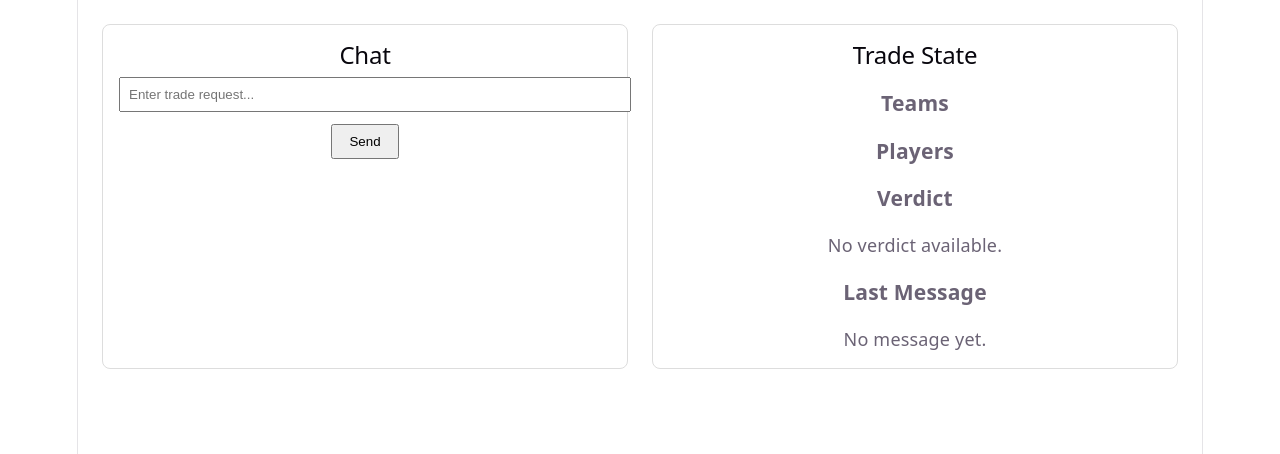
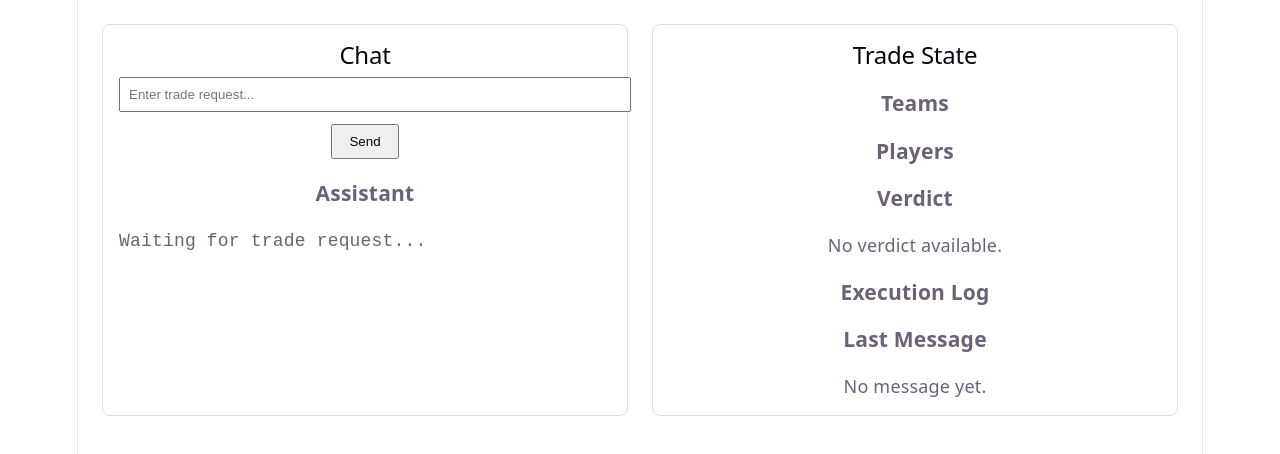
Before and after one commit to IdoDavidi/gambit-trade-chat-mvp, a React (Vite) app in the folder trade-chat-app/: page / in a window 1280 px wide. Shown: the top 454 px of the page. Built offline with nearby package versions, Linux system fonts and the light colour scheme.

Commit message:
finalize submission

```diff
--- a/trade-chat-app/src/App.tsx
+++ b/trade-chat-app/src/App.tsx
@@ -1,6 +1,8 @@
 import { useState } from "react";
+
 import ChatPanel from "./components/ChatPanel";
 import TradeMirror from "./components/TradeMirror";
+
 import "./App.css";
 
 import {
@@ -12,9 +14,13 @@ import { processUserMessage } from "./harness/chatHarness";
 
 function App() {
     const [tradeState, setTradeState] =
-        useState<TradeState>(initialTradeState);
+        useState<TradeState>(
+            initialTradeState
+        );
 
-    const handleSend = async (message: string) => {
+    const handleSend = async (
+        message: string
+    ) => {
         const nextState =
             await processUserMessage(message);
 
@@ -23,9 +29,16 @@ function App() {
 
     return (
         <div className="app-container">
-            <ChatPanel onSend={handleSend} />
+            <ChatPanel
+                onSend={handleSend}
+                assistantMessage={
+                    tradeState.assistantMessage
+                }
+            />
 
-            <TradeMirror tradeState={tradeState} />
+            <TradeMirror
+                tradeState={tradeState}
+            />
         </div>
     );
 }
--- a/trade-chat-app/src/components/ChatPanel.tsx
+++ b/trade-chat-app/src/components/ChatPanel.tsx
@@ -1,13 +1,19 @@
 import { useState } from "react";
 
 interface ChatPanelProps {
-    onSend: (message: string) => void | Promise<void>;
+    onSend: (
+        message: string
+    ) => void | Promise<void>;
+
+    assistantMessage: string;
 }
 
 export default function ChatPanel({
     onSend,
+    assistantMessage,
 }: ChatPanelProps) {
-    const [message, setMessage] = useState("");
+    const [message, setMessage] =
+        useState("");
 
     const handleSend = async () => {
         if (!message.trim()) {
@@ -15,6 +21,7 @@ export default function ChatPanel({
         }
 
         await onSend(message);
+
         setMessage("");
     };
 
@@ -34,6 +41,19 @@ export default function ChatPanel({
             <button onClick={handleSend}>
                 Send
             </button>
+
+            <h3>Assistant</h3>
+
+            <pre
+                style={{
+                    textAlign: "left",
+                    whiteSpace: "pre-wrap",
+                    marginTop: "16px",
+                }}
+            >
+                {assistantMessage ||
+                    "Waiting for trade request..."}
+            </pre>
         </div>
     );
 }
--- a/trade-chat-app/src/components/TradeMirror.tsx
+++ b/trade-chat-app/src/components/TradeMirror.tsx
@@ -51,10 +51,23 @@ export default function TradeMirror({
                 <div>No verdict available.</div>
             )}
 
+            <h3>Execution Log</h3>
+
+            <ul>
+                {tradeState.executionLog.map(
+                    (entry, index) => (
+                        <li key={index}>
+                            {entry}
+                        </li>
+                    )
+                )}
+            </ul>
+
             <h3>Last Message</h3>
 
             <div>
-                {tradeState.lastMessage || "No message yet."}
+                {tradeState.lastMessage ||
+                    "No message yet."}
             </div>
         </div>
     );
--- a/trade-chat-app/src/harness/chatHarness.ts
+++ b/trade-chat-app/src/harness/chatHarness.ts
@@ -7,6 +7,7 @@ import type {
 import type { ToolRequest } from "../types/ToolRequest";
 
 import { generateToolRequestsWithLLM } from "../llm/llmAdapter";
+
 import { setTeams } from "../tools/setTeams";
 import { addPlayer } from "../tools/addPlayer";
 import { requestVerdict } from "../tools/requestVerdict";
@@ -21,9 +22,16 @@ export async function processUserMessage(
     let players: TradePlayer[] = [];
     let verdict: TradeVerdict | null = null;
 
+    const executionLog: string[] = [];
+
     for (const request of toolRequests) {
         if (request.tool === "setTeams") {
             teams = executeSetTeams(request);
+
+            executionLog.push(
+                `setTeams(${request.arguments.teamA}, ${request.arguments.teamB})`
+            );
+
             continue;
         }
 
@@ -32,24 +40,56 @@ export async function processUserMessage(
                 ...players,
                 executeAddPlayer(request),
             ];
+
+            executionLog.push(
+                `addPlayer(${request.arguments.player})`
+            );
+
             continue;
         }
 
         if (request.tool === "requestVerdict") {
-            verdict = requestVerdict(players.length);
+            verdict =
+                requestVerdict(players.length);
+
+            executionLog.push(
+                "requestVerdict()"
+            );
+
             continue;
         }
     }
 
     if (!verdict) {
-        verdict = requestVerdict(players.length);
+        verdict =
+            requestVerdict(players.length);
+
+        executionLog.push(
+            "requestVerdict()"
+        );
     }
+
+    const assistantMessage =
+        [
+            "Trade interpreted successfully.",
+            "",
+            "Tools executed:",
+            ...executionLog,
+            "",
+            `Verdict: ${verdict?.isValid
+                ? "Valid"
+                : "Invalid"
+            }`,
+            verdict?.summary ?? "",
+        ].join("\n");
 
     return {
         lastMessage: message,
+        assistantMessage,
         teams,
         players,
         verdict,
+        executionLog,
     };
 }
 
--- a/trade-chat-app/src/state/tradeState.ts
+++ b/trade-chat-app/src/state/tradeState.ts
@@ -4,22 +4,30 @@ export interface TradePlayer {
     toTeam: string;
 }
 
+export interface TradeVerdict {
+    isValid: boolean;
+    summary: string;
+}
+
 export interface TradeState {
     lastMessage: string;
+
+    assistantMessage: string;
+
     teams: string[];
+
     players: TradePlayer[];
 
     verdict: TradeVerdict | null;
+
+    executionLog: string[];
 }
 
 export const initialTradeState: TradeState = {
     lastMessage: "",
+    assistantMessage: "",
     teams: [],
     players: [],
     verdict: null,
+    executionLog: [],
 };
-
-export interface TradeVerdict {
-    isValid: boolean;
-    summary: string;
-}
```
